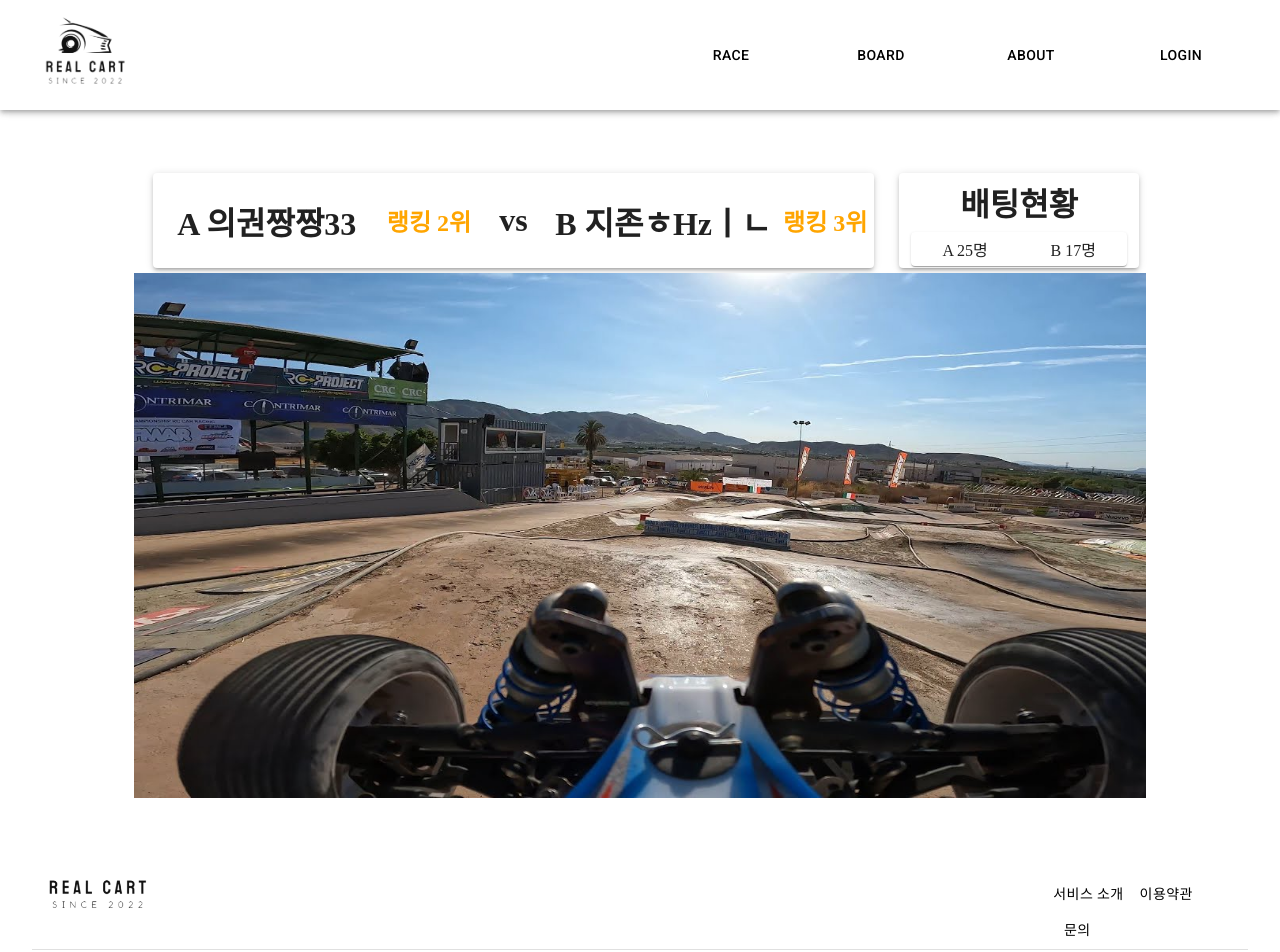
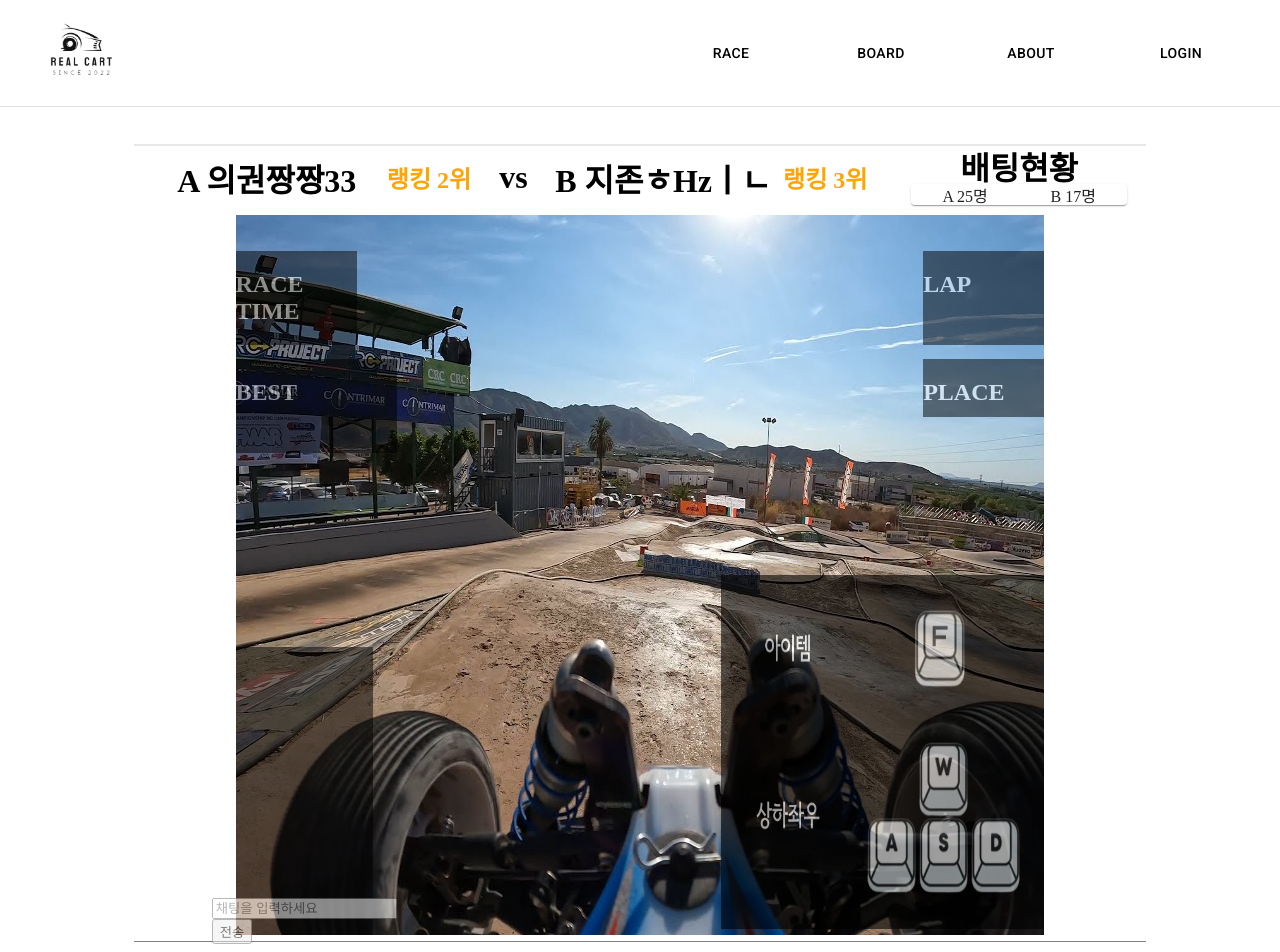
Before and after one commit to seongmin42/RealCart, a React (Create React App) app in the folder Frontend/: page /play in a window 1280 px wide. Shown: the top 952 px of the page. Built offline with nearby package versions, Linux system fonts and the light colour scheme.

Commit message:
Feat: add main and spect pages
Consist of layout of main and spect

Resolves: #S08P12A403-84

Former-commit-id: ca7da739876d428bcabe705d8def804b286ed96d [formerly d46236e6d6ddd19076140c2dfc094c87366700b7]
Former-commit-id: 6077e039ab02ad2c27abb5d8c897e467cee87bbf

```diff
--- a/Frontend/src/components/AppHeader.jsx
+++ b/Frontend/src/components/AppHeader.jsx
@@ -20,11 +20,13 @@ function AppHeader() {
   return (
     <Box
       sx={{
-        height: 160,
+        height: 130,
       }}
     >
       <AppBar
+        elevation={0}
         sx={{
+          borderBottom: "solid 1px  #E2E2E2",
           bgcolor: "white",
         }}
       >
@@ -35,13 +37,13 @@ function AppHeader() {
               alt="logo"
               src={logo}
               sx={{
-                height: 90,
-                margin: 1,
+                height: 70,
+                margin: 2,
               }}
             />
           </Link>
           <Box flexGrow={1} />
-          <Link to="/spect" style={{ textDecoration: "none" }}>
+          <Link to="/spect" style={{ color: "black", textDecoration: "none" }}>
             <AppButton sx={{ width: 150, height: 70 }}>RACE</AppButton>
           </Link>
           <AppButton sx={{ width: 150, height: 70 }} onClick={handleClick}>
@@ -67,27 +69,24 @@ function AppHeader() {
                   height: 50,
                   display: "flex",
                   justifyContent: "center",
+                  borderTop: "solid 1px #f2f2f2",
                 }}
               >
                 공지사항
               </MenuItem>
             </Link>
-            <Box
-              sx={{
-                height: 60,
-                display: "flex",
-                alignItems: "center",
-                borderTop: 1,
-                borderColor: "grey.500",
-              }}
-            >
             <Link
               to="/freeBoard"
-                style={{ color: "black", textDecoration: "none" }}
+              style={{
+                color: "black",
+                textDecoration: "none",
+              }}
             >
               <MenuItem
                 onClick={handleClose}
                 sx={{
+                  borderBottom: "solid 1px  #f2f2f2",
+                  borderTop: "solid 1px  #f2f2f2",
                   width: 150,
                   height: 50,
                   display: "flex",
@@ -97,7 +96,6 @@ function AppHeader() {
                 자유게시판
               </MenuItem>
             </Link>
-            </Box>
             <Link
               to="/reportBoard"
               style={{ color: "black", textDecoration: "none" }}
@@ -109,8 +107,7 @@ function AppHeader() {
                   height: 50,
                   display: "flex",
                   justifyContent: "center",
-                  borderTop: 1,
-                  borderColor: "grey.500",
+                  borderBottom: "solid 1px  #f2f2f2",
                 }}
               >
                 문의
--- a/Frontend/src/pages/MainPage.jsx
+++ b/Frontend/src/pages/MainPage.jsx
@@ -42,6 +42,7 @@ function MainPage() {
             display: "flex",
             justifyContent: "center",
             alignItems: "center",
+            borderBottom: "solid 20px #E8E8E8",
           }}
         >
           <Paper
--- a/Frontend/src/pages/PlayPage.jsx
+++ b/Frontend/src/pages/PlayPage.jsx
@@ -1,26 +1,63 @@
-import React from "react";
+import React, { useState, useRef } from "react";
 import { Box, Paper } from "@mui/material";
 import car from "../assets/car.jpg";
+import toturial from "../assets/toturial.png";
 
 function PlayPage() {
+  const [chat, setChat] = useState("");
+  const [chats, setChats] = useState([]);
+  const chatRef = useRef(null);
+
+  const imgRef = useRef(null);
+
+  const onChange = (event) => setChat(event.target.value);
+  const onSubmit = (event) => {
+    // preve;
+    event.preventDefault();
+    if (chat === "") return;
+    setChats((currentArray) => [...currentArray, chat]);
+    setChat("");
+  };
+  const handleKeyPress = (e) => {
+    e.preventDefault();
+    if (e.key === "c") {
+      console.log("haha");
+    }
+  };
+
+  // useEffect(() => {
+  //   imgRef.current.focus();
+  // }, []);
+
+  window.addEventListener("keydown", handleKeyPress);
+
   return (
     <Box
       sx={{
         display: "flex",
-        justifyContent: "center",
+        flexDirection: "column",
+        alignItems: "center",
       }}
+      tabIndex={0}
+      ref={imgRef}
     >
       <Box
         sx={{
           width: "80%",
-          height: 700,
+          height: 900,
+          display: "flex",
+          flexDirection: "column",
+          justifyContent: "space-evenly",
+          alignItems: "center",
         }}
       >
         <Box
           sx={{
             width: "100%",
-            height: "15%",
+            height: "7%",
             display: "flex",
+            // bgcolor: "red",
+            borderTop: "solid 2px #E8E8E8",
           }}
         >
           <Box
@@ -32,8 +69,7 @@ function PlayPage() {
               alignItems: "center",
             }}
           >
-            <Paper
-              elevation={3}
+            <Box
               sx={{
                 width: "95%",
                 height: "90%",
@@ -125,7 +161,7 @@ function PlayPage() {
                   </Box>
                 </Box>
               </Box>
-            </Paper>
+            </Box>
           </Box>
           <Box
             sx={{
@@ -136,8 +172,7 @@ function PlayPage() {
               alignItems: "center",
             }}
           >
-            <Paper
-              elevation={3}
+            <Box
               sx={{
                 width: "95%",
                 height: "90%",
@@ -194,15 +229,132 @@ function PlayPage() {
                   </Box>
                 </Paper>
               </Box>
-            </Paper>
+            </Box>
           </Box>
         </Box>
         <Box
           sx={{
-            width: "100%",
-            height: "75%",
+            width: "80%",
+            height: "80%",
+            position: "relative",
           }}
         >
+          <Box
+            sx={{
+              width: "15%",
+              height: "13%",
+              top: "5%",
+              bgcolor: "black",
+              color: "white",
+              opacity: "50%",
+              position: "absolute",
+            }}
+          >
+            <h2>RACE TIME</h2>
+          </Box>
+          <Box
+            sx={{
+              width: "20%",
+              height: "13%",
+              top: "20%",
+              bgcolor: "black",
+              color: "white",
+              opacity: "50%",
+              position: "absolute",
+            }}
+          >
+            <h2> BEST</h2>
+          </Box>
+          <Box
+            sx={{
+              width: "15%",
+              height: "13%",
+              top: "5%",
+              right: "0",
+              bgcolor: "black",
+              color: "white",
+              opacity: "50%",
+              position: "absolute",
+            }}
+          >
+            <h2>LAP</h2>
+          </Box>
+          <Box
+            sx={{
+              width: "15%",
+              height: "8%",
+              top: "20%",
+              right: "0",
+              bgcolor: "black",
+              color: "white",
+              opacity: "50%",
+              position: "absolute",
+            }}
+          >
+            <h2> PLACE</h2>
+          </Box>
+          <Box
+            sx={{
+              width: "17%",
+              height: "40%",
+              bottom: "0",
+              position: "absolute",
+              bgcolor: "black",
+              color: "white",
+              opacity: "0.5",
+            }}
+          >
+            <Box
+              id="chat"
+              sx={{
+                width: "100%",
+                height: "90%",
+                // maxHeight: 500,
+                overflow: "auto",
+              }}
+              ref={chatRef}
+            >
+              <ul style={{ listStyleType: "none" }}>
+                {chats.map((item) => (
+                  <li key={item.id}>{item}</li>
+                ))}
+              </ul>
+            </Box>
+            <Box
+              display="flex"
+              sx={{
+                height: "10%",
+                justifyContent: "center",
+                alignItems: "center",
+              }}
+            >
+              <form onSubmit={onSubmit}>
+                <input
+                  onChange={onChange}
+                  value={chat}
+                  type="text"
+                  placeholder="채팅을 입력하세요"
+                />
+                <button type="submit">전송</button>
+              </form>
+            </Box>
+          </Box>
+
+          {/* <div onKeyDown={handleKeyPress}> */}
+          <Box
+            component="img"
+            alt="toturial"
+            src={toturial}
+            sx={{
+              width: "40%",
+              height: "50%",
+              position: "absolute",
+              bottom: 0,
+              right: 0,
+              opacity: "60%",
+            }}
+          />
+          {/* </div> */}
           <Box
             component="img"
             alt="car"
@@ -213,10 +365,13 @@ function PlayPage() {
             }}
           />
         </Box>
+
         <Box
           sx={{
             width: "100%",
             height: "10%",
+            // bgcolor: "orange",
+            borderTop: "solid 1px gray",
           }}
         />
       </Box>
@@ -224,4 +379,5 @@ function PlayPage() {
   );
 }
 
+// export { handleKeyPress };
 export default PlayPage;
```
Also changed, not shown: Frontend/src/pages/SpectPage.jsx (+28 -16 lines), Frontend/src/test/PlayPage.jsx (renamed from Frontend/src/PlayPage.jsx), Frontend/src/test2/SpectPage.jsx (renamed from Frontend/src/SpectPage.jsx). Lines whose indentation alone changed are shown as unchanged.
